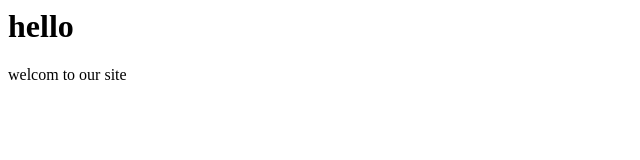
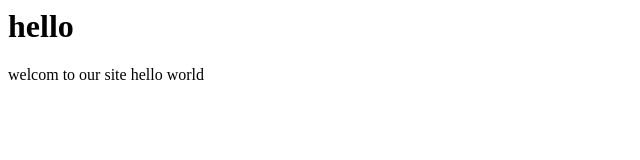
Before and after one commit to hayboutamin-blip/amin-sas-class, a plain HTML site: page index.html in a window 1280 px wide. Shown: the full height of the page, 0-640 px from the left. Drawn offline with Linux system fonts and the light colour scheme.

Commit message:
new update

```diff
--- a/index.html
+++ b/index.html
@@ -3,4 +3,8 @@
     <body>
     welcom to our site
     </body>
+    <body>
+
+        hello world
+    </body>
 </body>
```
